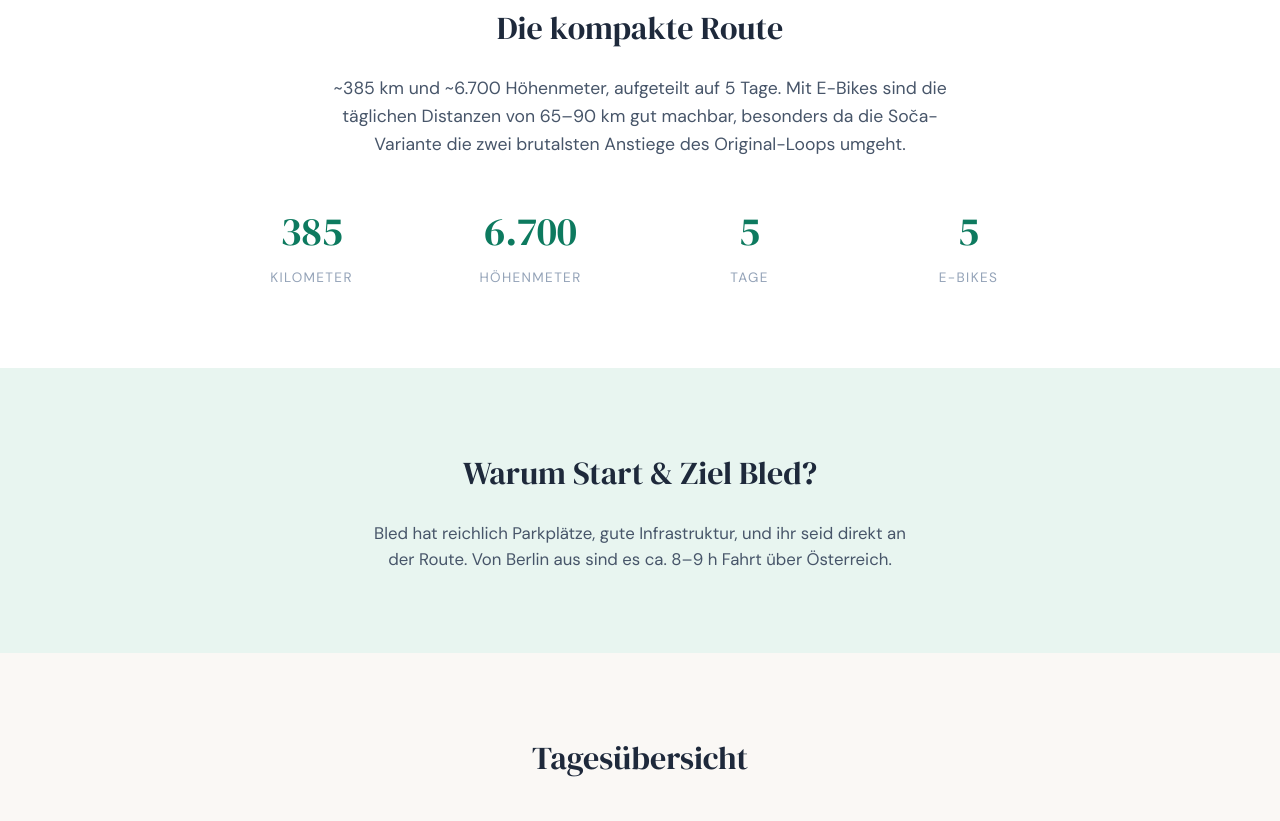
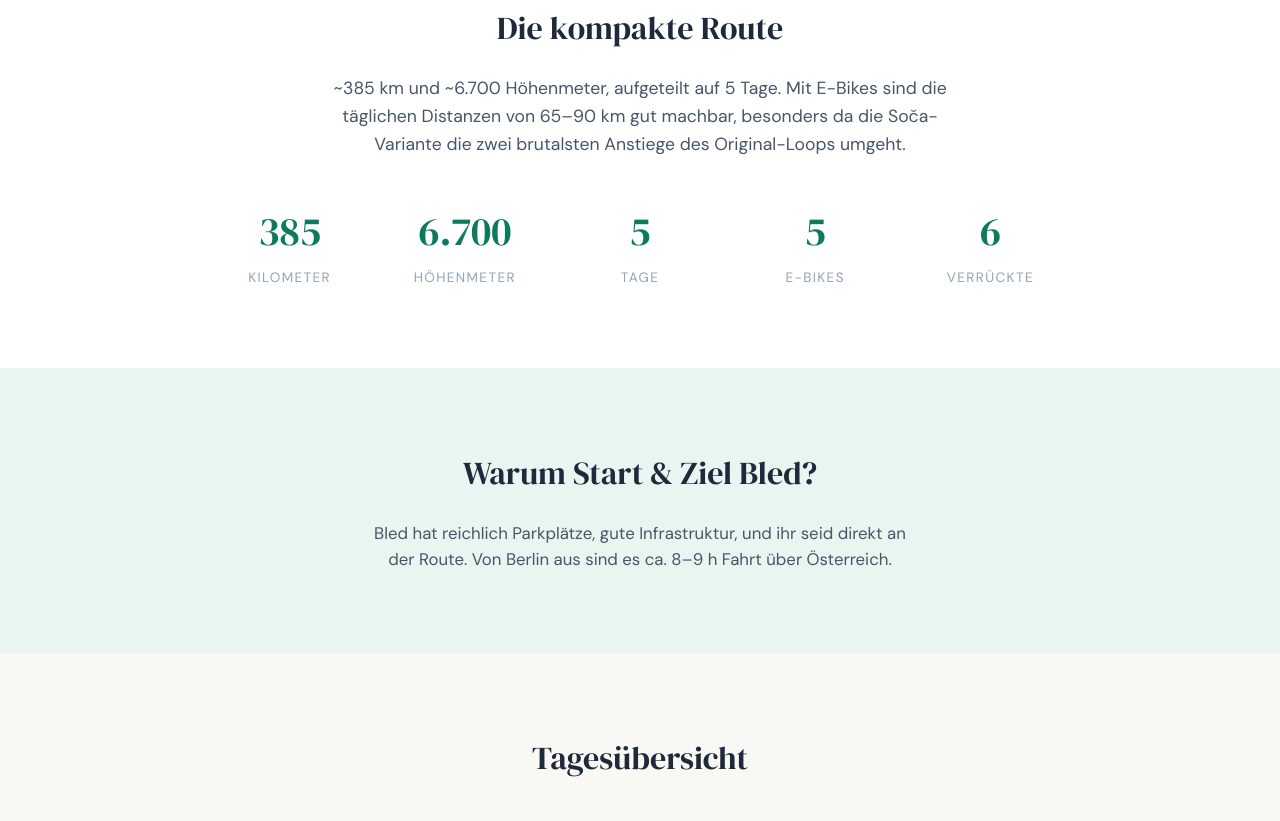
Before and after one commit to maya-lumaya/slovenia-ebike-tour, a plain HTML site: page index.html in a window 1280 px wide. Shown: the part 877-1698 px from the top of the page. Drawn offline with nearby package versions, Linux system fonts and the light colour scheme.

Commit message:
Add 6 Verrückte stat and crew names in footer

```diff
--- a/index.html
+++ b/index.html
@@ -33,6 +33,7 @@
         <div class="stat"><span class="stat-num">6.700</span><span class="stat-label">Höhenmeter</span></div>
         <div class="stat"><span class="stat-num">5</span><span class="stat-label">Tage</span></div>
         <div class="stat"><span class="stat-num">5</span><span class="stat-label">E-Bikes</span></div>
+        <div class="stat"><span class="stat-num">6</span><span class="stat-label">Verrückte</span></div>
       </div>
     </div>
   </section>
@@ -340,7 +341,7 @@
 
   <footer>
     <div class="container">
-      <p>Erstellt mit ♥ für die Crew · Westslowenien 2026</p>
+      <p>Alex · Erik · Chris · Flo · Till · Freddy — Westslowenien 2026</p>
     </div>
   </footer>
 
--- a/style.css
+++ b/style.css
@@ -152,7 +152,7 @@ section h2 {
 
 .stats {
   display: grid;
-  grid-template-columns: repeat(4, 1fr);
+  grid-template-columns: repeat(5, 1fr);
   gap: 24px;
 }
 
```
